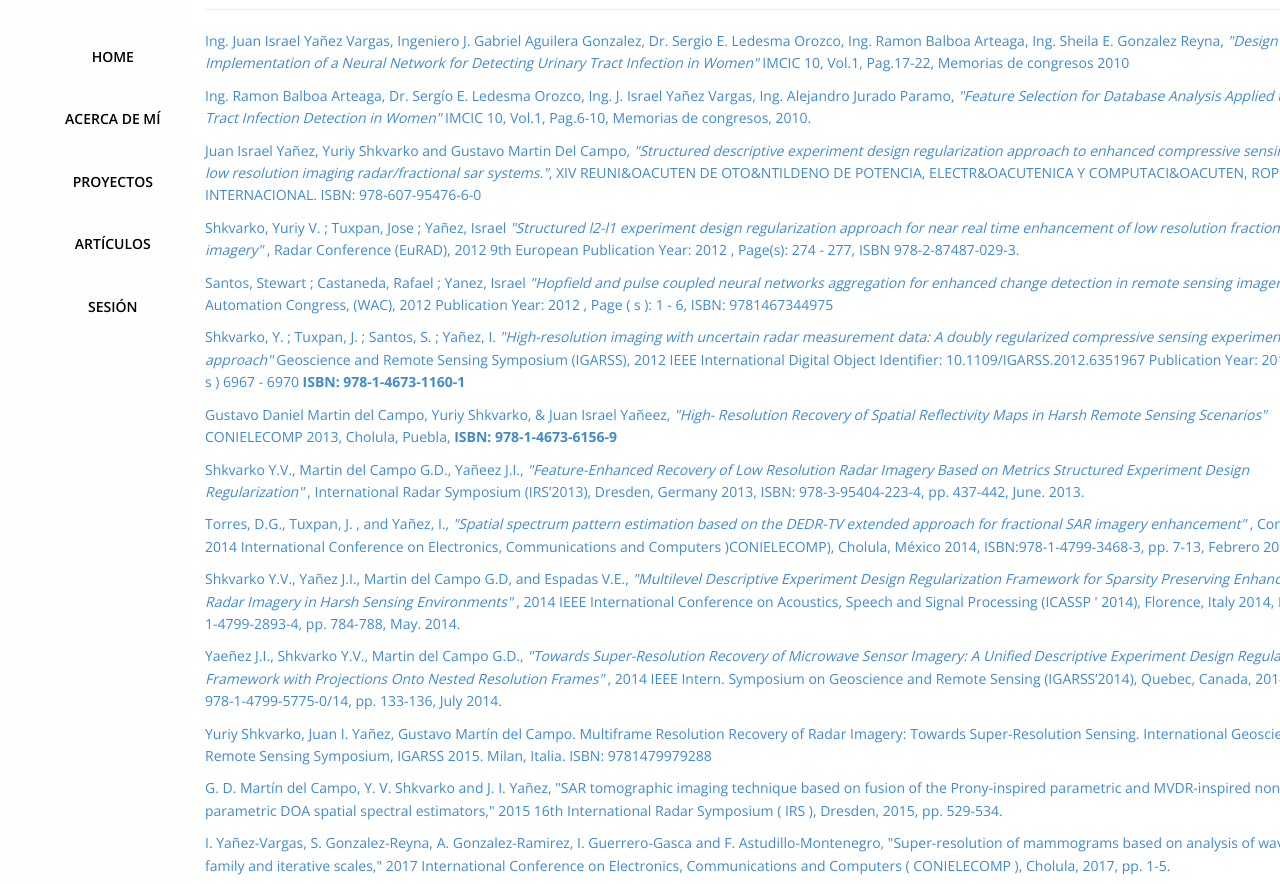
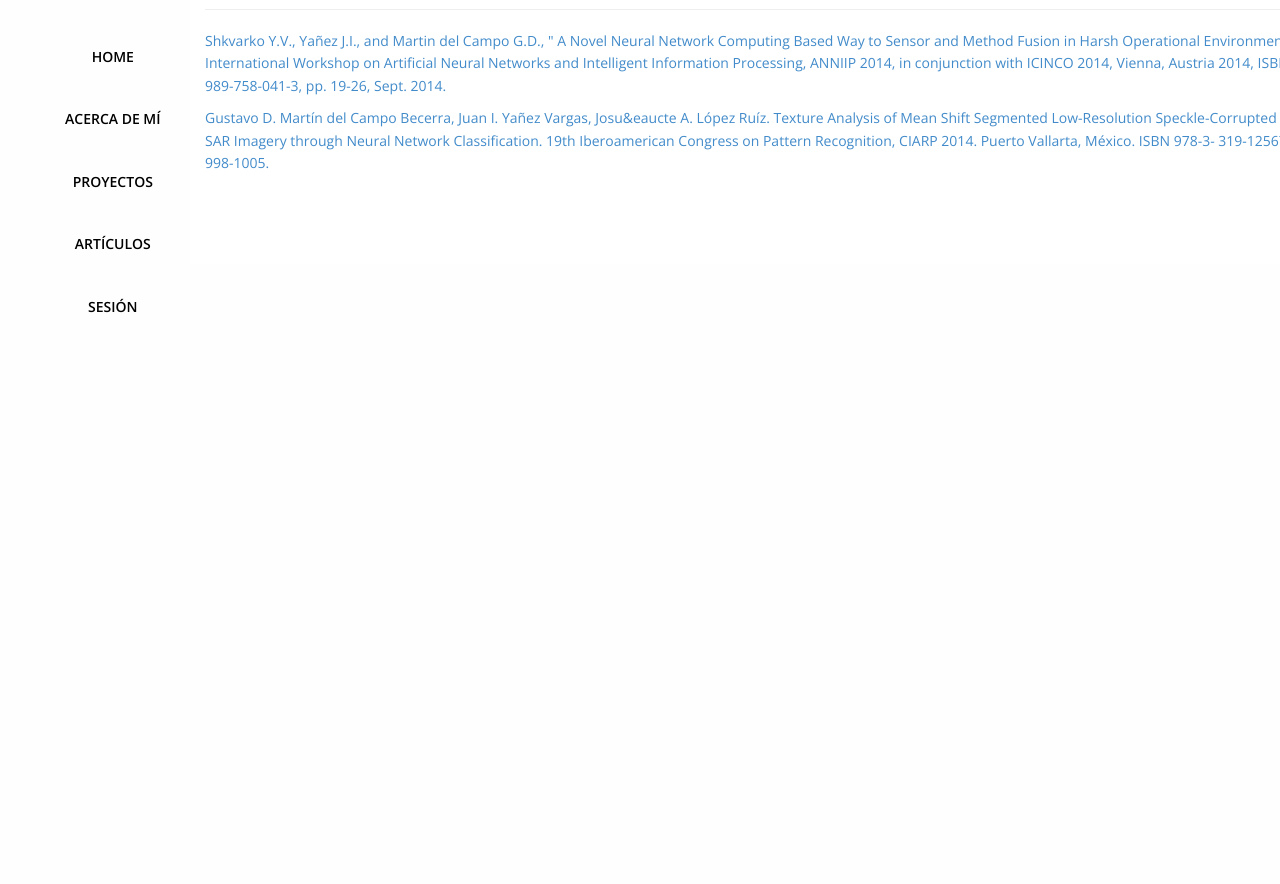
Before and after one commit to Laura-Gutierrez/sitio-web, a plain HTML site: page Personal/capituloslibros.html in a window 1280 px wide. Shown: the part 124-1008 px from the top of the page. After the commit the page ends 800 px from the top, so only its background shows below. Drawn offline with nearby package versions, Linux system fonts and the light colour scheme.

Commit message:
Update capituloslibros.html
Realizó Cielo

```diff
--- a/Personal/capituloslibros.html
+++ b/Personal/capituloslibros.html
@@ -60,101 +60,26 @@
  <section id="feature">
     <div class="container">
       <div class="center">
-        <h2>Art&iacuteculos de Congreso</h2>
+        <h2>Cap&iacutetulos de Libro</h2>
         <p class="lead">
       </div>
       <hr>
-       <a href="https://pdfs.semanticscholar.org/4f7a/ff34929f5e24a1133abc7667f83a3212d8af.pdf"><p>Ing. Juan Israel Ya&ntildeez Vargas, Ingeniero J. Gabriel Aguilera Gonzalez, Dr. Sergio E.
-Ledesma Orozco, Ing. Ramon Balboa Arteaga, Ing. Sheila E. Gonzalez Reyna, <i>&#34Design
-and Implementation of a Neural Network for Detecting Urinary Tract Infection in
-Women&#34 </i> IMCIC 10, Vol.1, Pag.17-22, Memorias de congresos 2010 <p></a>
+
+<a href="">Shkvarko Y.V., Yañez J.I., and Martin del Campo G.D., &#34 A Novel Neural Network
+Computing Based Way to Sensor and Method Fusion in Harsh Operational
+Environments&#34, 2014 International Workshop on Artificial Neural Networks and
+Intelligent Information Processing, ANNIIP 2014, in conjunction with ICINCO 2014,
+Vienna, Austria 2014, ISBN: 978-989-758-041-3, pp. 19-26, Sept. 2014.</p></a>
 
 
-<a href="http://www.iiis.org/CDs2010/CD2010IMC/IMCIC_2010/PapersPdf/ZA959VD.pdf"><p>Ing. Ramon Balboa Arteaga, Dr. Serg&iacuteo E. Ledesma Orozco, Ing. J. Israel Ya&ntildeez
-Vargas, Ing. Alejandro Jurado Paramo, <i>&#34Feature Selection for Database Analysis
-Applied to Urinary Tract Infection Detection in Women&#34 </i> IMCIC 10, Vol.1, Pag.6-10,
-Memorias de congresos, 2010.</p></a>
+
+<a href="">Gustavo D. Martín del Campo Becerra, Juan I. Yañez Vargas, Josu&eaucte A. L&oacutepez Ru&iacutez.
+Texture Analysis of Mean Shift Segmented Low-Resolution Speckle-Corrupted
+Fractional SAR Imagery through Neural Network Classification. 19th Iberoamerican
+Congress on Pattern Recognition, CIARP 2014. Puerto Vallarta, M&eacutexico. ISBN 978-3-
+319-12567-1, pp. 998-1005.</p></a>
 
 
-<a href="https://www.researchgate.net/publication/281652043_Structured_descriptive_experiment_design_regularization_approach_to_enhanced_compressive_sensing_with_low_resolution_imaging_radarfractional_sar_systems"><p>Juan Israel Ya&ntildeez, Yuriy Shkvarko and Gustavo Martin Del Campo, <i>&#34Structured
-descriptive experiment design regularization approach to enhanced compressive
-sensing with low resolution imaging radar/fractional sar systems.&#34</i>, XIV REUNI&OACUTEN DE
-OTO&NTILDENO DE POTENCIA, ELECTR&OACUTENICA Y COMPUTACI&OACUTEN, ROPEC 2012
-INTERNACIONAL. ISBN: 978-607-95476-6-0</p></a>
-
-<a href="https://ieeexplore.ieee.org/document/6450650"><P>Shkvarko, Yuriy V. ; Tuxpan, Jose ; Ya&ntildeez, Israel <i>&#34Structured l2-l1 experiment design
-regularization approach for near real time enhancement of low resolution fractional
-SAR imagery&#34 </i>, Radar Conference &#40EuRAD&#41, 2012 9th European
-Publication Year: 2012 , Page&#40s&#41: 274 &#45 277, ISBN 978-2-87487-029-3.</p></a>
-
-
-<a href="https://ieeexplore.ieee.org/document/6320941"><p>Santos, Stewart ; Castaneda, Rafael ; Yanez, Israel <i>&#34Hopfield and pulse coupled neural
-networks aggregation for enhanced change detection in remote sensing imagery&#34 </i> World
-Automation Congress,  &#40WAC&#41, 2012 Publication Year: 2012 , Page &#40 s &#41: 1  &#45 6, ISBN:
-9781467344975</p><a>
-
-
-<a href="https://ieeexplore.ieee.org/document/6351967"><p>Shkvarko, Y. ; Tuxpan, J. ; Santos, S. ; Ya&ntildeez, I. <i>&#34;High&#45resolution imaging with
-uncertain radar measurement data: A doubly regularized compressive sensing
-experiment design approach&#34; </i> Geoscience and Remote Sensing Symposium &#40IGARSS&#41,
-2012 IEEE International Digital Object Identifier: 10.1109/IGARSS.2012.6351967
-Publication Year: 2012 , Page&#40 s &#41 6967 &#45 6970 <b>ISBN: 978&#45;1&#45;4673&#45;1160&#45;1</b></p></a>
-
-
-<a href="https://ieeexplore.ieee.org/document/6525790"><p>Gustavo Daniel Martin del Campo, Yuriy Shkvarko, &amp; Juan Israel Ya&ntildeeez, <i>&#34High&#45
-Resolution Recovery of Spatial Reflectivity Maps in Harsh Remote Sensing Scenarios&#34 </i>
-CONIELECOMP 2013, Cholula, Puebla, <b>ISBN: 978-1-4673-6156-9</b></p></a>
-
-
-<a href="https://ieeexplore.ieee.org/document/6581126"><p>Shkvarko Y.V., Martin del Campo G.D., Ya&ntildeeez J.I., <i>&#34Feature-Enhanced Recovery of
-Low Resolution Radar Imagery Based on Metrics Structured Experiment Design
-Regularization&#34 </i>, International Radar Symposium &#40IRS’2013&#41, Dresden, Germany 2013,
-ISBN: 978-3-95404-223-4, pp. 437-442, June. 2013.</p></a>
-
-
-<a href="https://ieeexplore.ieee.org/document/6808560"><p>Torres, D.G., Tuxpan, J. , and Ya&ntildeez, I., <i>&#34Spatial spectrum pattern estimation based on
-the DEDR-TV extended approach for fractional SAR imagery enhancement&#34 </i>,
-Conference: 2014 International Conference on Electronics, Communications and
-Computers &#41CONIELECOMP&#41, Cholula, México 2014, ISBN:978-1-4799-3468-3, pp.
-7-13, Febrero 2014.</p>
-</a>
-
-<a href="https://ieeexplore.ieee.org/document/6853703"><p>Shkvarko Y.V., Ya&ntildeez J.I., Martin del Campo G.D, and Espadas V.E., <i>&#34Multilevel
-Descriptive Experiment Design Regularization Framework for Sparsity Preserving
-Enhancement of Radar Imagery in Harsh Sensing Environments&#34 </i>, 2014 IEEE
-International Conference on Acoustics, Speech and Signal Processing &#40ICASSP &#39 2014&#41,
-Florence, Italy 2014, ISBN: 978-1-4799-2893-4, pp. 784-788, May. 2014.</p></a>
-
-<a href="https://ieeexplore.ieee.org/document/6946374"> <p> Yae&ntildeez J.I., Shkvarko Y.V., Martin del Campo G.D., <i>&#34Towards Super-Resolution
-Recovery of Microwave Sensor Imagery: A Unified Descriptive Experiment Design
-Regularization Framework with Projections Onto Nested Resolution Frames&#34 </i>, 2014
-IEEE Intern. Symposium on Geoscience and Remote Sensing &#40IGARSS’2014&#41, Quebec,
-Canada, 2014, ISBN: 978-1-4799-5775-0/14, pp. 133-136, July 2014. </p> </a>
-
-
-<a href="https://ieeexplore.ieee.org/document/7326824"> <p> Yuriy Shkvarko, Juan I. Ya&ntildeez, Gustavo Martín del Campo. Multiframe Resolution
-Recovery of Radar Imagery: Towards Super-Resolution Sensing. International
-Geoscience and Remote Sensing Symposium, IGARSS 2015. Milan, Italia. ISBN:
-9781479979288</p></a>
-
-
-<a href="https://ieeexplore.ieee.org/document/7326301"> <p> G. D. Mart&iacuten del Campo, Y. V. Shkvarko and J. I. Ya&ntildeez, &quot;SAR tomographic imaging
-technique based on fusion of the Prony-inspired parametric and MVDR-inspired non-
-parametric DOA spatial spectral estimators,&quot; 2015 16th International Radar Symposium
-&#40 IRS &#41, Dresden, 2015, pp. 529-534.</p></a>
-
-
-<a href="https://ieeexplore.ieee.org/document/7891830"> <p> I. Ya&ntildeez-Vargas, S. Gonzalez-Reyna, A. Gonzalez-Ramirez, I. Guerrero-Gasca and F.
-Astudillo-Montenegro, &quot;Super-resolution of mammograms based on analysis of wavelet
-family and iterative scales,&quot; 2017 International Conference on Electronics,
-Communications and Computers &#40 CONIELECOMP &#41, Cholula, 2017, pp. 1-5. </p></a>
-
-<a href="https://ieeexplore.ieee.org/document/7891829"> <p> I. Ya&ntildeez-Vargas, G. Aguilera-Gonzalez, S. Gonzalez-Reyna, A. Gonzalez-Ramirez and
-F. Astudillo-Montenegro, &quot;A comparative study on super-resolution methods for
-enhanced micro, macro and calcification on digital mammograms: Multi-scale iterative
-resolution with wavelet and cosine transform,&quot; 2017 International Conference on
-Electronics, Communications and Computers &#40CONIELECOMP&#41, Cholula, 2017, pp. 1-
-6. </p></a>
   </div>
         </div>
         <!--/.col-md-4-->
```
